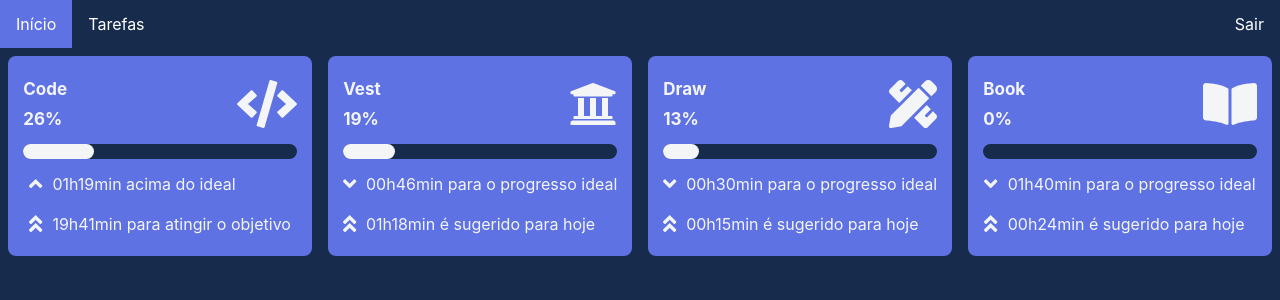
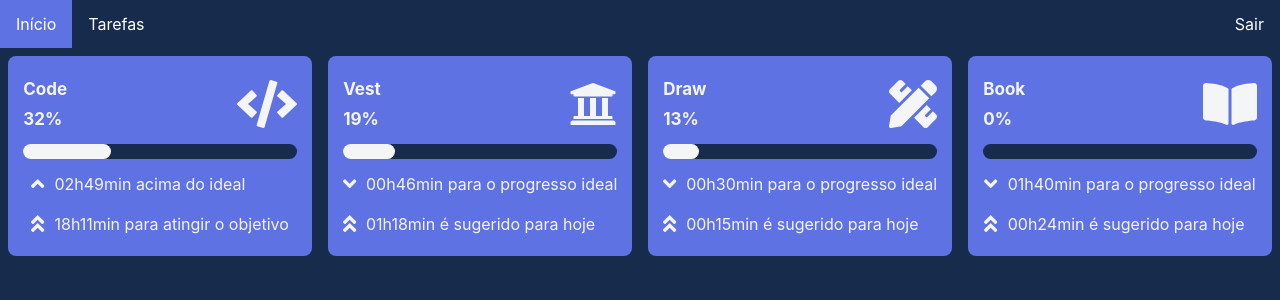
Before and after one commit to faelfer/bttr-client-react, a React (Create React App) app: page / in a window 1280 px wide. Both pictures are taken after typing "name@example.com", "Sample123" into the empty fields and a click on the button "Entrar". Shown: the top 300 px of the page. Built offline with nearby package versions, Linux system fonts and the light colour scheme; the HTML template or start-up script is replaced by a standard one.

Commit message:
update 15/01

```diff
--- a/src/pages/App/index.js
+++ b/src/pages/App/index.js
@@ -5,7 +5,7 @@ import Card from "./components/Card";
 
 function App({ history }) {
     const [listCards, setListCards] = useState([
-        {"name": "Code", "goalPerDay": 70, "goalDone": (210 + 70 + 88 + 61), "icon": "fas fa-code"},
+        {"name": "Code", "goalPerDay": 70, "goalDone": (210 + 70 + 88 + 61 + 90), "icon": "fas fa-code"},
         {"name": "Vest", "goalPerDay": 80, "goalDone": (250 + 104), "icon": "fas fa-university"},
         {"name": "Draw", "goalPerDay": 15, "goalDone": 45, "icon": "fas fa-pencil-ruler"},
         {"name": "Book", "goalPerDay": 20, "goalDone": 0, "icon": "fas fa-book-open"}
```
